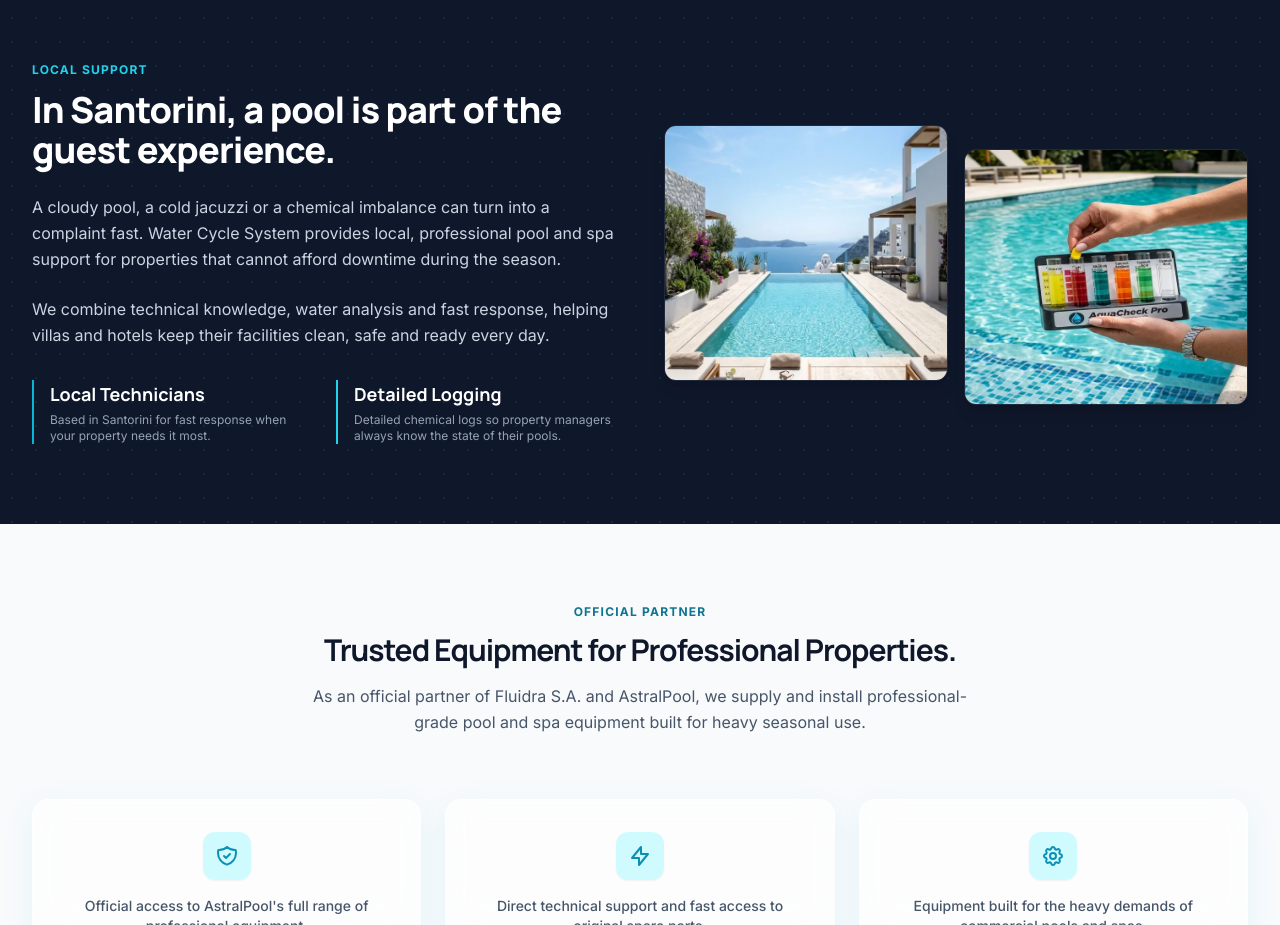
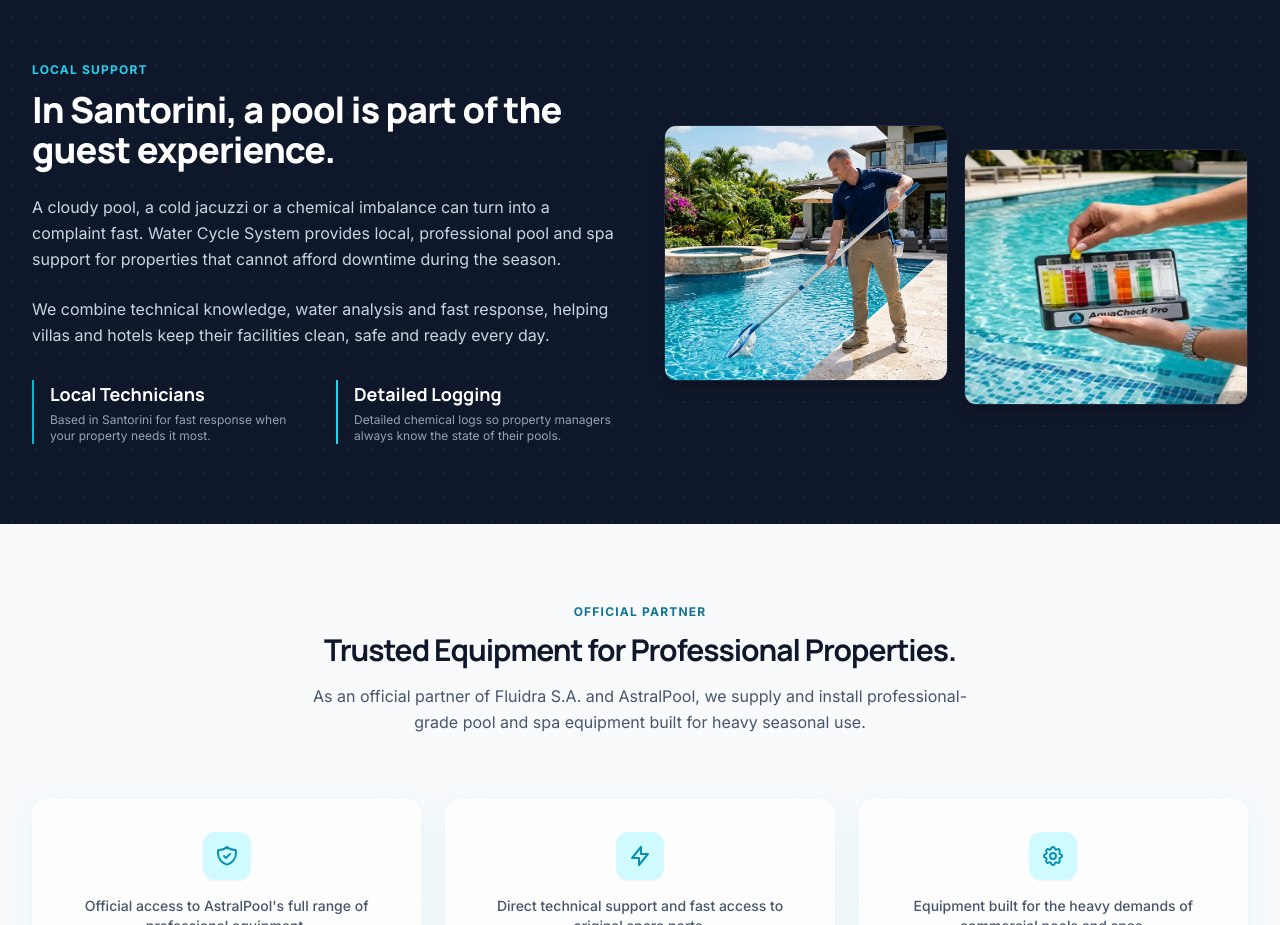
Before and after one commit to noustelos/water, a website: page public/index.html in a window 1280 px wide. Shown: the part 1680-2605 px from the top of the page. Drawn offline with Linux system fonts and the light colour scheme.

Commit message:
Use maintenance image in support section

```diff
--- a/public/index.html
+++ b/public/index.html
@@ -450,8 +450,7 @@
           <!-- Feature Image showcase grid -->
           <div class="grid grid-cols-2 gap-4">
             <picture>
-              <source srcset="./images/hero_opt.webp" type="image/webp">
-              <img src="./images/hero_opt.png" alt="Luxury Villa Infinity Pool"
+              <img src="./images/maintenance.png" alt="Pool Maintenance Service"
                 class="rounded-xl object-cover h-64 w-full shadow-lg border border-slate-800" loading="lazy"
                 width="400" height="256">
             </picture>
```
